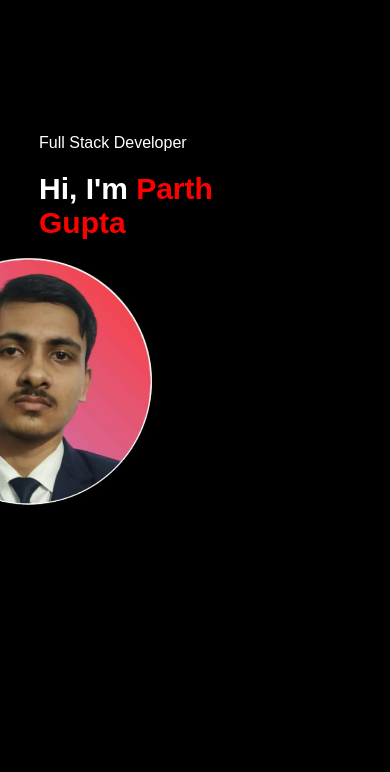
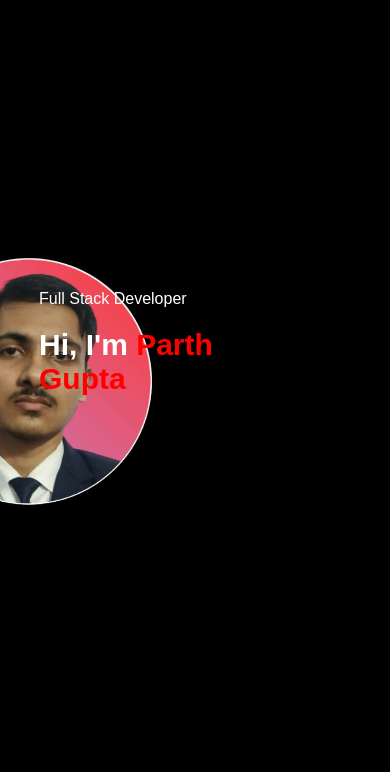
Before and after one commit to Parth-Gupta-Ksp/Shadowfox, a plain HTML site: page index.html in a window 390 px wide. Shown: the part 72-844 px from the top of the page. Drawn offline with Linux system fonts and the light colour scheme.

Commit message:
Update style.css

```diff
--- a/style.css
+++ b/style.css
@@ -394,7 +394,7 @@ nav .fa-solid{
         background-image: url(imgs/phone-background.png);
     }
     .header-text{
-        margin-top: 50%;
+        margin-top: 100%;
         font-size: 16px;
     }
     .header-text h1{
```
